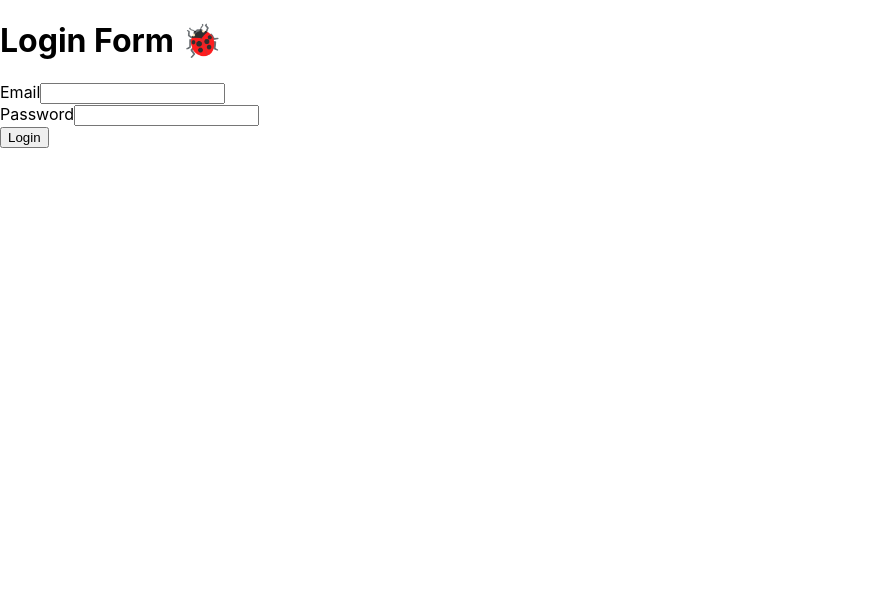
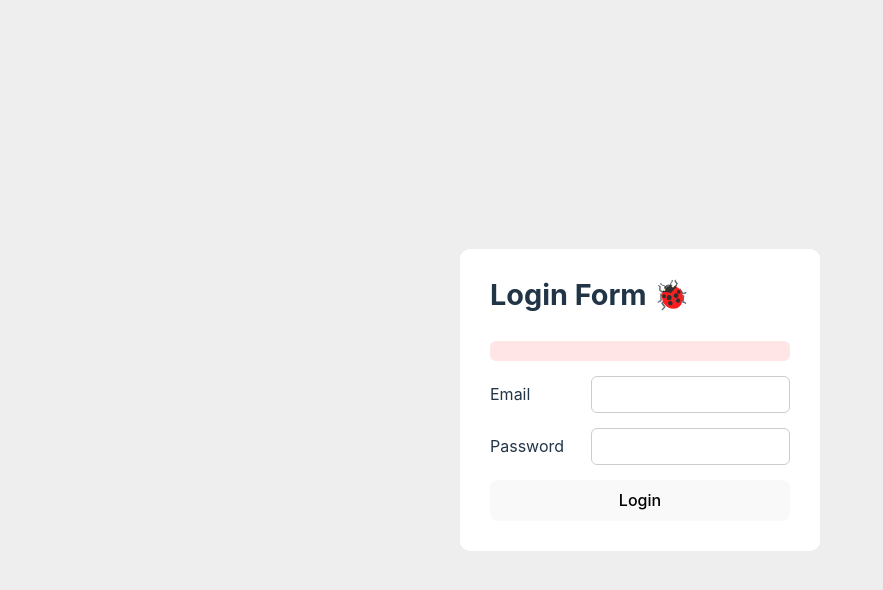
Before and after one commit to viniciusbls9/react-challenge, a Next.js app: page / in a window 1280 px wide. Shown: the top 590 px of the page, without its empty margins (0-883 px from the left). Built offline with nearby package versions, Linux system fonts and the light colour scheme.

Commit message:
refactor: change css styles

```diff
--- a/styles/global.css
+++ b/styles/global.css
@@ -1,53 +1,96 @@
-html,
-body {
-  padding: 0;
-  margin: 0;
-  font-family: -apple-system, BlinkMacSystemFont, Segoe UI, Roboto, Oxygen,
-    Ubuntu, Cantarell, Fira Sans, Droid Sans, Helvetica Neue, sans-serif;
-}
+:root {
+  font-family: Inter, Avenir, Helvetica, Arial, sans-serif;
+  font-size: 16px;
+  line-height: 24px;
+  font-weight: 400;
 
-* {
-  box-sizing: border-box;
-}
+  font-synthesis: none;
+  text-rendering: optimizeLegibility;
+  -webkit-font-smoothing: antialiased;
+  -moz-osx-font-smoothing: grayscale;
+  -webkit-text-size-adjust: 100%;
 
-main {
-  padding: 5rem 0;
-  flex: 1;
-  display: flex;
-  flex-direction: column;
-  justify-content: center;
-  align-items: center;
-}
-
-footer {
-  width: 100%;
-  height: 100px;
-  border-top: 1px solid #eaeaea;
-  display: flex;
-  justify-content: center;
-  align-items: center;
-}
-
-footer img {
-  margin-left: 0.5rem;
-}
-
-footer a {
-  display: flex;
-  justify-content: center;
-  align-items: center;
+  color: #213547;
+  background-color: #eee;
 }
 
 a {
-  color: inherit;
-  text-decoration: none;
+  font-weight: 500;
+  color: #646cff;
+  text-decoration: inherit;
+}
+a:hover {
+  color: #535bf2;
 }
 
-code {
-  background: #fafafa;
-  border-radius: 5px;
-  padding: 0.75rem;
-  font-size: 1.1rem;
-  font-family: Menlo, Monaco, Lucida Console, Liberation Mono, DejaVu Sans Mono,
-    Bitstream Vera Sans Mono, Courier New, monospace;
+body {
+  margin: 0;
+  display: flex;
+  align-items: center;
+  justify-content: center;
+  place-items: center;
+  min-width: 320px;
+  min-height: 100vh;
 }
+
+h1 {
+  font-size: 1.8em;
+  line-height: 1.1;
+  margin: 0;
+  margin-bottom: 30px;
+}
+
+button {
+  border-radius: 8px;
+  border: 1px solid transparent;
+  padding: 0.6em 1.2em;
+  font-size: 1em;
+  font-weight: 500;
+  font-family: inherit;
+  background-color: #1a1a1a;
+  cursor: pointer;
+  transition: border-color 0.25s;
+  background-color: #f9f9f9;
+  display: block;
+  width: 100%;
+}
+button:hover {
+  background: #f3f3f3;
+}
+button:active {
+  border-color: #646cff;
+}
+label {
+  display: block;
+}
+.wrapper {
+  background: #fff;
+  padding: 30px;
+  min-width: 300px;
+  display: block;
+  border-radius: 10px;
+}
+.row {
+  display: flex;
+  justify-content: space-between;
+  margin-bottom: 15px;
+  align-items: center;
+}
+input {
+  border: 1px solid #ccc;
+  border-radius: 6px;
+  padding: 10px;
+}
+input:focus {
+  border-color: #646cff;
+}
+.errorMessage {
+  color: red;
+  display: block;
+  background: rgba(255, 0, 0, 0.1);
+  font-weight: bold;
+  text-transform: uppercase;
+  margin-bottom: 15px;
+  padding: 10px 15px;
+  border-radius: 6px;
+}
```
